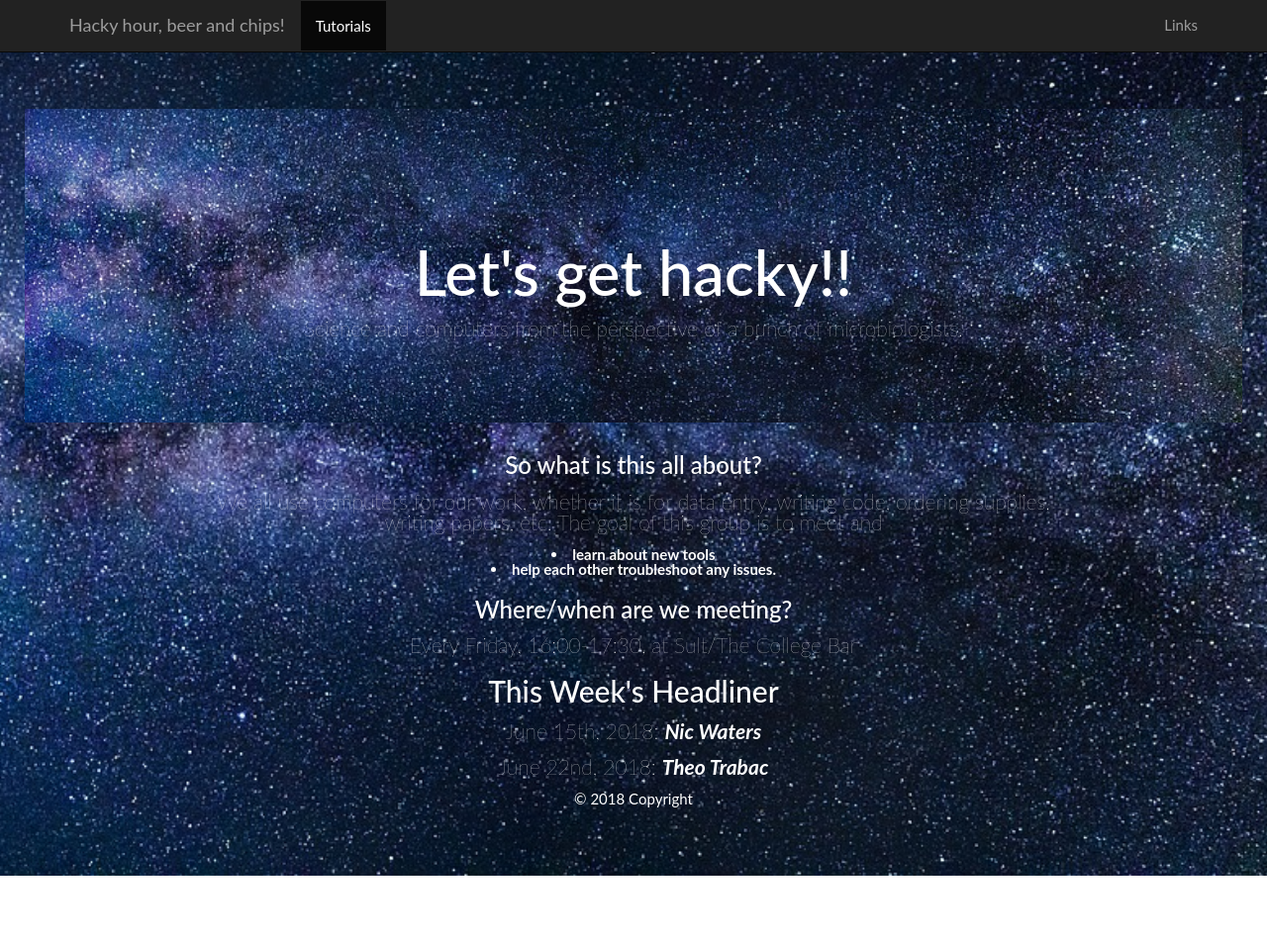
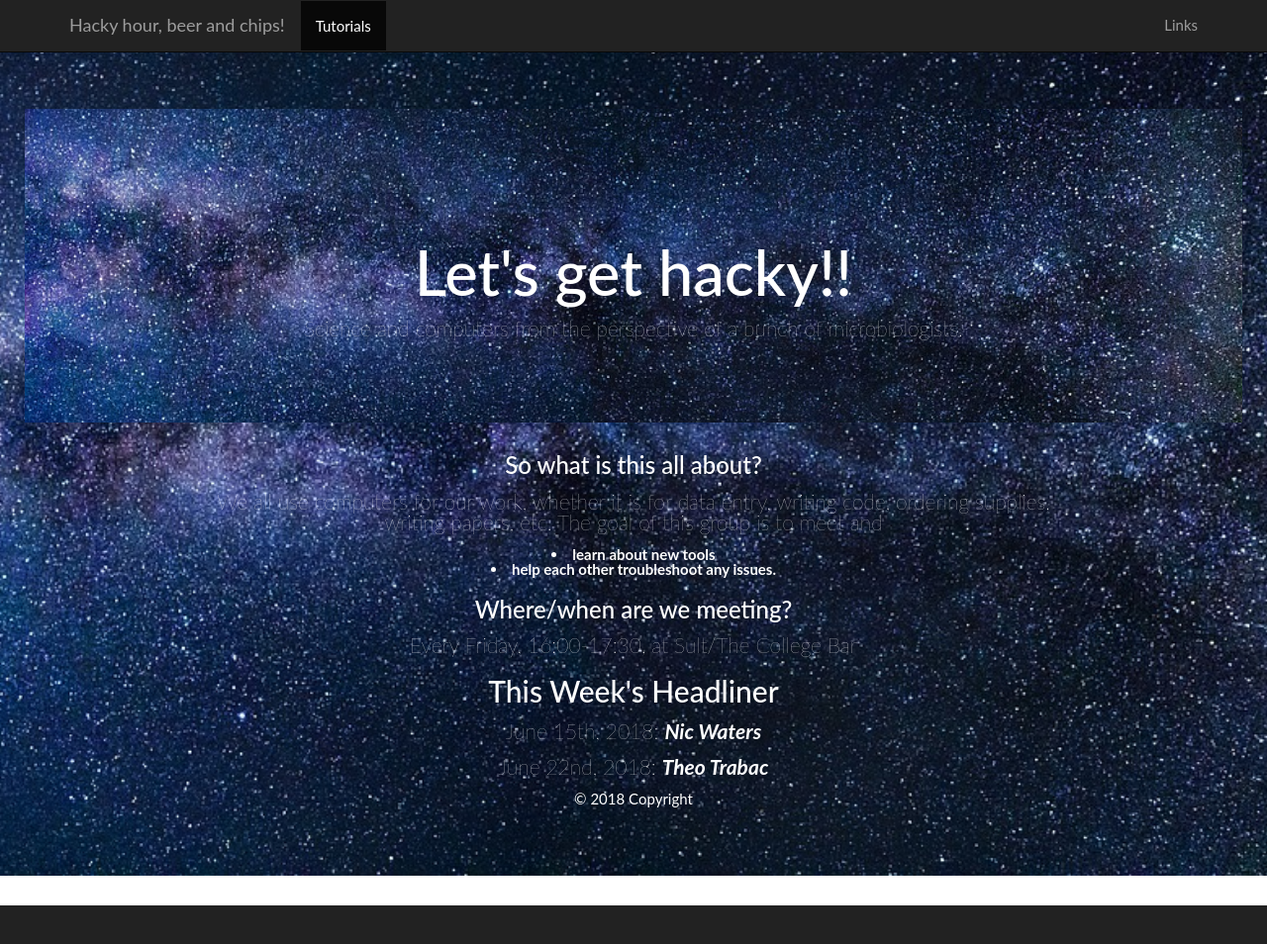
Before and after one commit to NUIGhackyhour/NUIGhackyhour.github.io, a Jekyll site: the page built from index.html, in a window 1280 px wide and 1043 px high. Shown: the top 954 px of the window at 99% size. Built offline with Jekyll 4.4.1, drawn with Linux system fonts in a browser that asks for light colours; nearby versions of some CDN libraries.

Commit message:
Updated styles for the footer (I think, I ignored many changes to come back to main)

```diff
--- a/styles/style.css
+++ b/styles/style.css
@@ -2,6 +2,9 @@ body{
 font: 400 15px Lato, sans-serif;
 line-height: 1;
 /*color: #202020;*/
+}
+.navbar-inverse {
+     background-color: #222;
 }
 .navbar {
 margin-bottom: 0;
@@ -68,6 +71,13 @@ p{
     font:  25px Lato, sans-serif;
     line-height: 1.2;
 }
+footer{
+  background-color: #222;
+  padding-top: 5%;
+  padding-bottom: 5%;
+  margin-right: 0%;
+  margin-left: 0%;
+}
 /* bg-light { */
 /*     background-color: #000000; */
 /*     color: #ffffff; */
```
